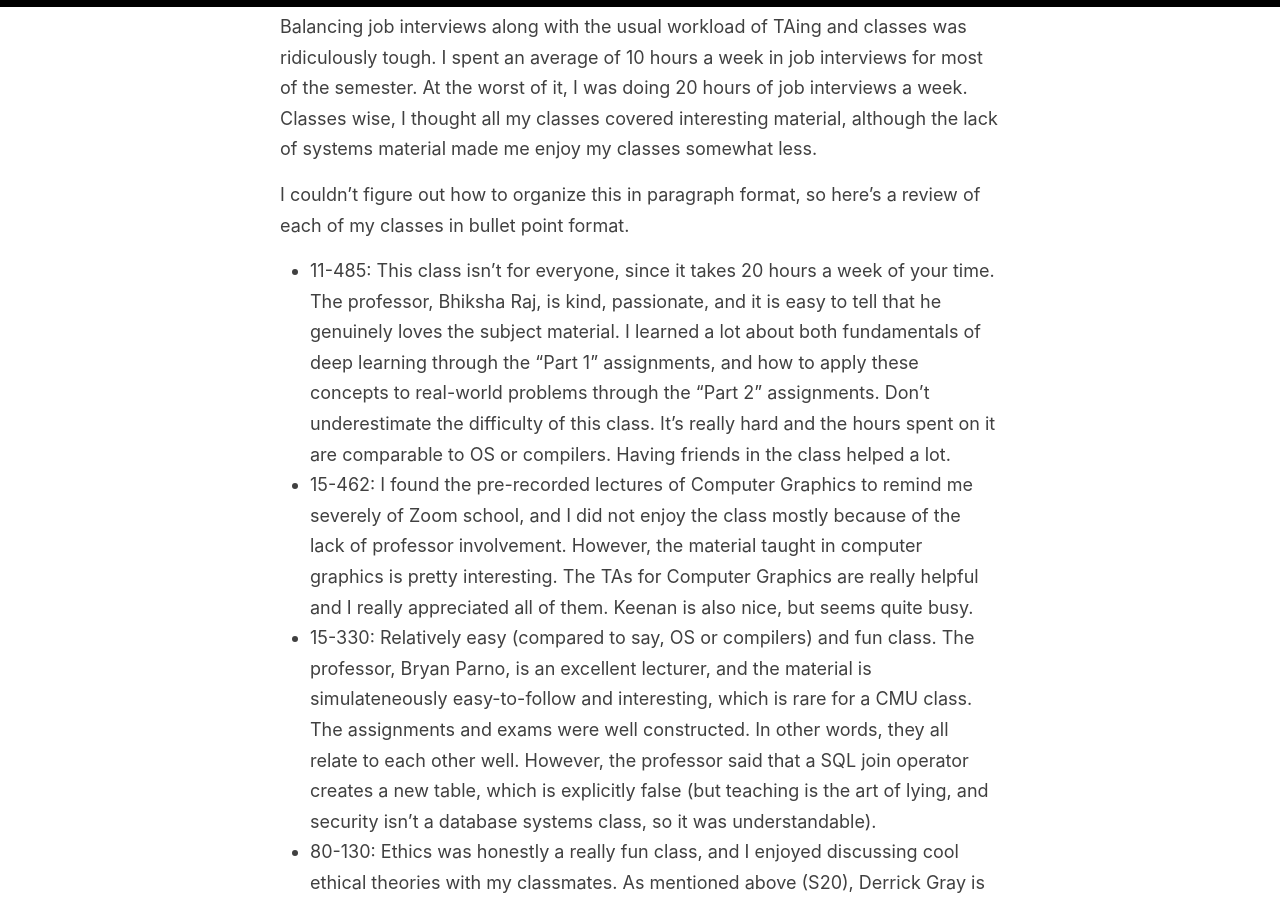
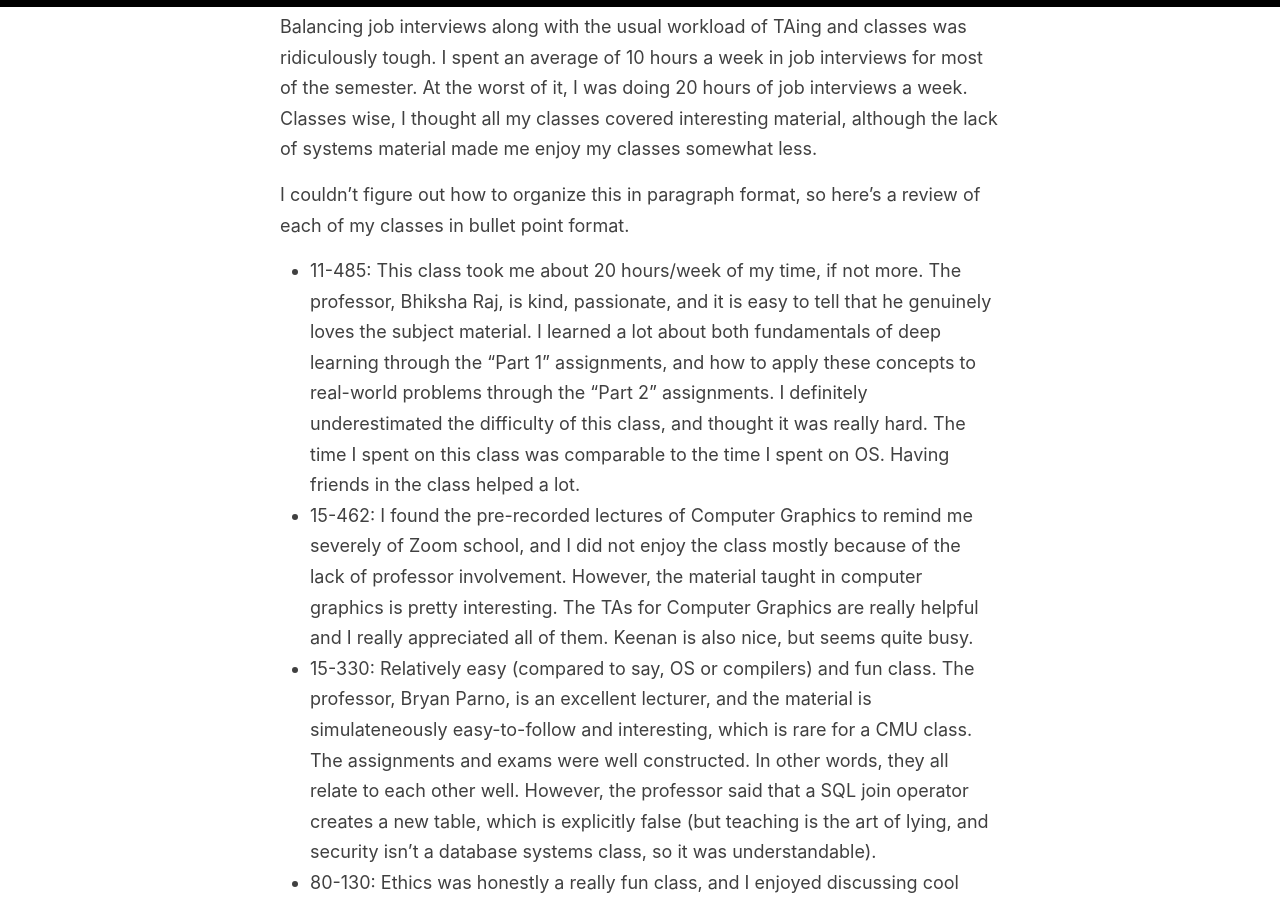
Before and after one commit to abigalekim/old_website, a Jekyll site: the page built from _pages/courses.md, in a window 1280 px wide and 900 px high, scrolled down 8134 px. Built offline with Jekyll 4.4.1, drawn with Linux system fonts in a browser that asks for light colours.

Commit message:
mORE TWEAKS

```diff
--- a/_pages/courses.md
+++ b/_pages/courses.md
@@ -156,7 +156,7 @@ Extracurriculars: TA for 15-445 (Database Systems), applying to FT jobs
 Balancing job interviews along with the usual workload of TAing and classes was ridiculously tough. I spent an average of 10 hours a week in job interviews for most of the semester. At the worst of it, I was doing 20 hours of job interviews a week. Classes wise, I thought all my classes covered interesting material, although the lack of systems material made me enjoy my classes somewhat less.
 
 I couldn't figure out how to organize this in paragraph format, so here's a review of each of my classes in bullet point format.
-- 11-485: This class isn't for everyone, since it takes 20 hours a week of your time. The professor, Bhiksha Raj, is kind, passionate, and it is easy to tell that he genuinely loves the subject material. I learned a lot about both fundamentals of deep learning through the "Part 1" assignments, and how to apply these concepts to real-world problems through the "Part 2" assignments. Don't underestimate the difficulty of this class. It's really hard and the hours spent on it are comparable to OS or compilers. Having friends in the class helped a lot.
+- 11-485: This class took me about 20 hours/week of my time, if not more. The professor, Bhiksha Raj, is kind, passionate, and it is easy to tell that he genuinely loves the subject material. I learned a lot about both fundamentals of deep learning through the "Part 1" assignments, and how to apply these concepts to real-world problems through the "Part 2" assignments. I definitely underestimated the difficulty of this class, and thought it was really hard. The time I spent on this class was comparable to the time I spent on OS. Having friends in the class helped a lot.
 - 15-462: I found the pre-recorded lectures of Computer Graphics to remind me severely of Zoom school, and I  did not enjoy the class mostly because of the lack of professor involvement. However, the material taught in computer graphics is pretty interesting. The TAs for Computer Graphics are really helpful and I really appreciated all of them. Keenan is also nice, but seems quite busy.
 - 15-330: Relatively easy (compared to say, OS or compilers) and fun class. The professor, Bryan Parno, is an excellent lecturer, and the material is simulateneously easy-to-follow and interesting, which is rare for a CMU class. The assignments and exams were well constructed. In other words, they all relate to each other well. However, the professor said that a SQL join operator creates a new table, which is explicitly false (but teaching is the art of lying, and security isn't a database systems class, so it was understandable).
 - 80-130: Ethics was honestly a really fun class, and I enjoyed discussing cool ethical theories with my classmates. As mentioned above (S20), Derrick Gray is an excellent professor, and taking another class with him was definitely worth the extra time.
```
